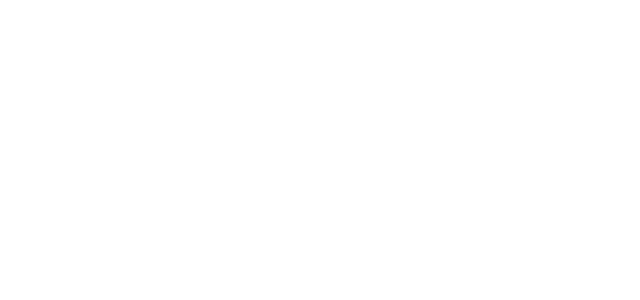
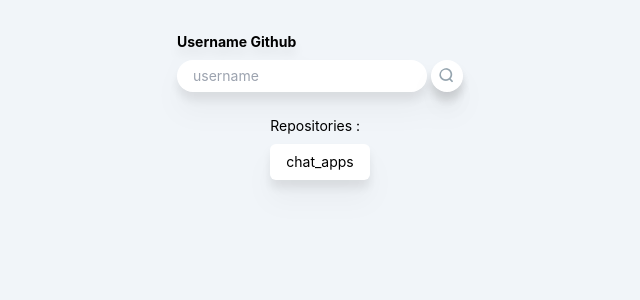
Before and after one commit to arizalfikri/read-repository, a React (Create React App) app in the folder read-repository/: page / in a window 1280 px wide. Shown: the top 300 px of the page, without its empty margins (320-960 px from the left). Built offline with nearby package versions, Linux system fonts and the light colour scheme.

Commit message:
feat : create repository list view

```diff
--- a/read-repository/src/App.js
+++ b/read-repository/src/App.js
@@ -1,5 +1,28 @@
-function App() {
-  return <div className="App"></div>;
+import search from "./assets/icon/search.png";
+export default function App() {
+  return (
+    <div className="App flex flex-col items-center gap-6 py-8 text-sm">
+      <div className="rounded-md drop-shadow-xl flex flex-col gap-2">
+        <label className="font-bold">Username Github</label>
+        <form className="flex justify-center gap-1">
+          <input className="rounded-full px-4 py-1" placeholder="username" />
+          <button type="submit">
+            <img
+              src={search}
+              className="rounded-full bg-white hover:bg-gray-100 p-2 w-8 h-8 object-cover drop-shadow-xl"
+              alt="icon-search"
+            />
+          </button>
+        </form>
+      </div>
+      <div>
+        <h1 className="text-left">Repositories :</h1>
+        <div className="flex mt-2 bg-white flex-col rounded-md overflow-hidden py-2 px-4 drop-shadow-xl">
+          <a href="/" className="hover:text-blue-400">
+            chat_apps
+          </a>
+        </div>
+      </div>
+    </div>
+  );
 }
-
-export default App;
--- a/read-repository/src/index.css
+++ b/read-repository/src/index.css
@@ -1,3 +1,6 @@
+@tailwind base;
+@tailwind components;
+@tailwind utilities;
 body {
   margin: 0;
   font-family: -apple-system, BlinkMacSystemFont, 'Segoe UI', 'Roboto', 'Oxygen',
@@ -5,6 +8,8 @@
     sans-serif;
   -webkit-font-smoothing: antialiased;
   -moz-osx-font-smoothing: grayscale;
+  --tw-bg-opacity: 1;
+  background-color: rgb(241 245 249 / var(--tw-bg-opacity));
 }
 
 code {
--- a/read-repository/src/store/actions/action.js
+++ b/read-repository/src/store/actions/action.js
@@ -1,5 +1,5 @@
 import axios from "axios";
-import { FETCH_DATA } from "./actionType";
+import { FETCH_REPOSITORIES } from "./actionType";
 
 export default function FetchData(username) {
   return async (dispatch) => {
--- a/read-repository/src/store/actions/actionType.js
+++ b/read-repository/src/store/actions/actionType.js
@@ -1 +1 @@
-export const FETCH_DATA = "fetchData";
+export const FETCH_REPOSITORIES = "fetchRepositories";
--- a/read-repository/src/store/reducer/rootReducer.js
+++ b/read-repository/src/store/reducer/rootReducer.js
@@ -1,12 +1,12 @@
-import { FETCH_DATA } from "../actions/actionType";
+import { FETCH_REPOSITORIES } from "../actions/actionType";
 
 const initialState = {
-  data: [],
+  repositories: [],
 };
 
 export default function counterReducer(state = initialState, action) {
   switch (action.type) {
-    case FETCH_DATA:
+    case FETCH_REPOSITORIES:
       return {
         ...state,
         data: action.payload,
--- a/read-repository/tailwind.config.js
+++ b/read-repository/tailwind.config.js
@@ -6,7 +6,11 @@
     "./src/component/**/*.{js,jsx,ts,tsx}",
   ],
   theme: {
-    extend: {},
+    extend: {
+      colors: {
+        base: "#100f33",
+      },
+    },
   },
   plugins: [],
 };
```
Also changed, not shown: read-repository/src/assets/icon/search.png (added), read-repository/src/assets/img/not_found.webp (added).
